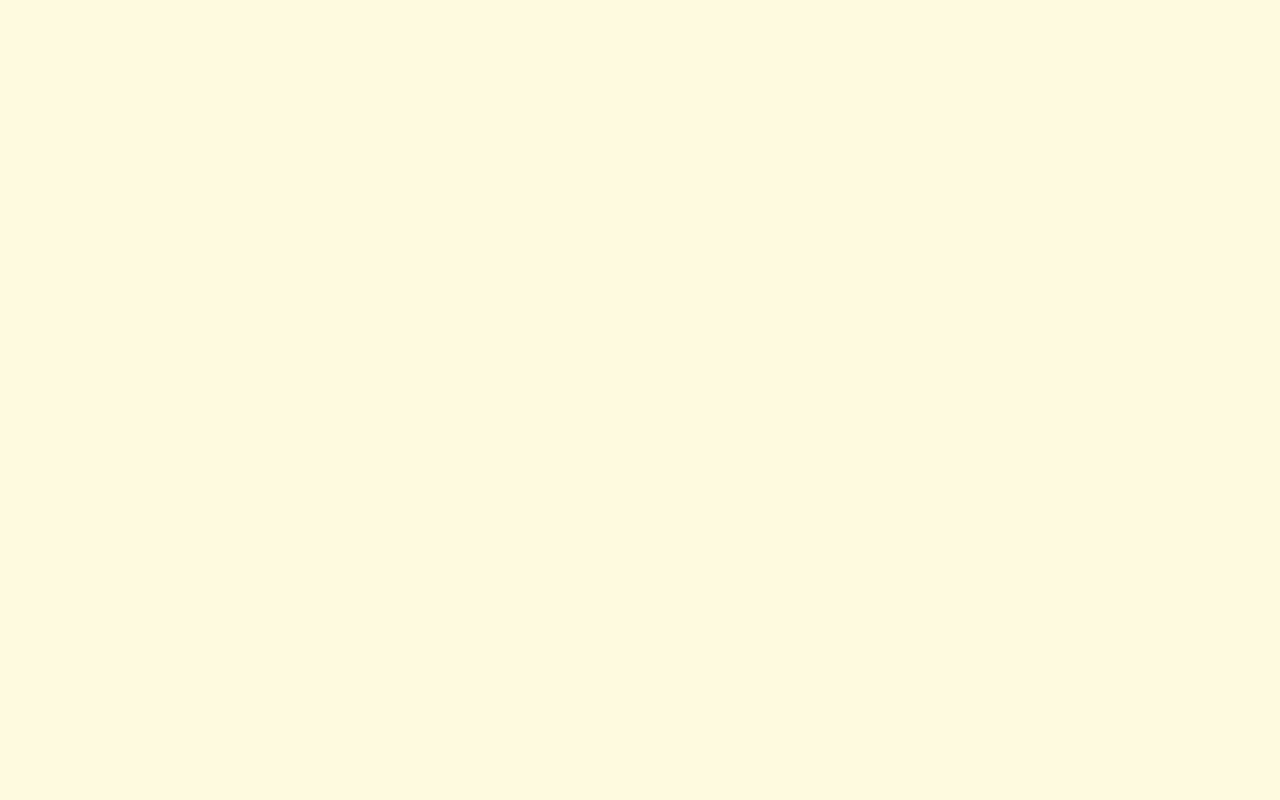
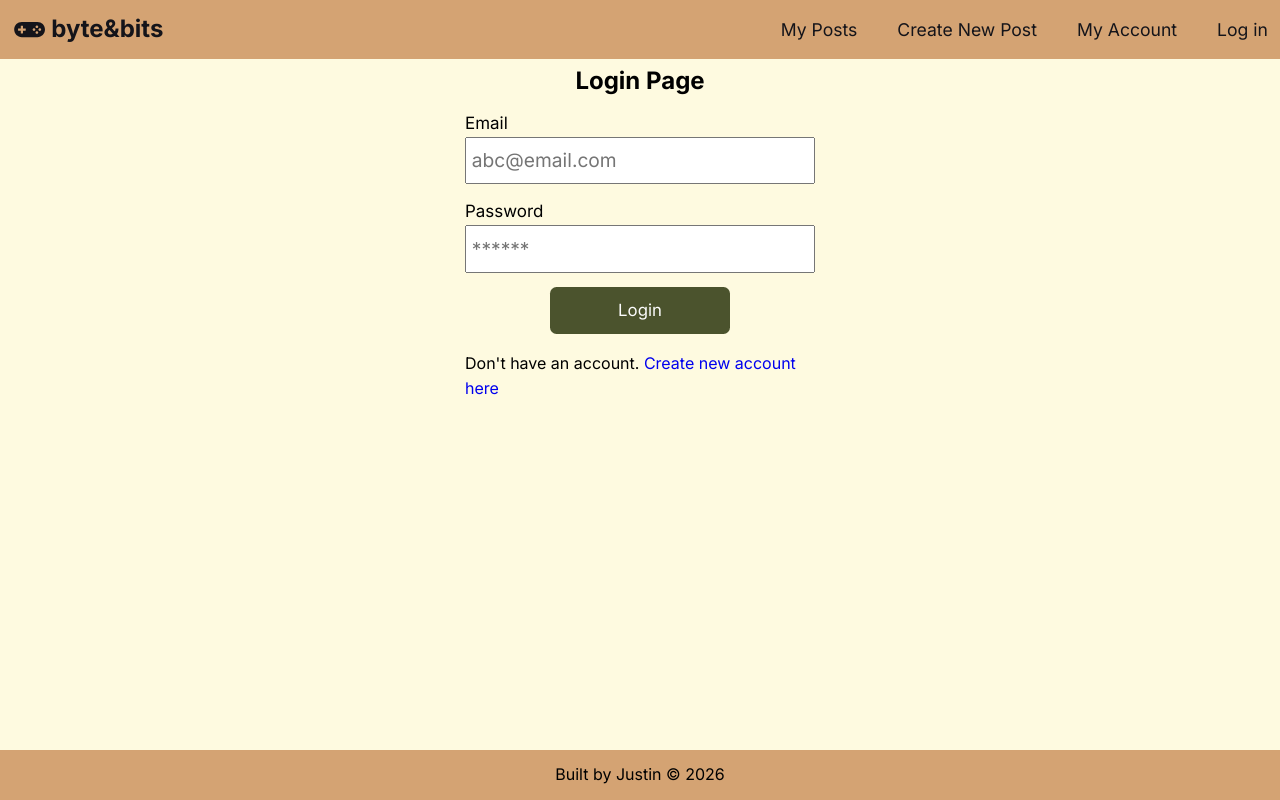
Before and after one commit to justinjones38/retro-game-forum, a React (Vite) app: page /login in a window 1280 px wide. Before the commit this address had no page. Built offline with nearby package versions, Linux system fonts and the light colour scheme.

Commit message:
created login page

```diff
--- a/src/components/Navbar.jsx
+++ b/src/components/Navbar.jsx
@@ -64,6 +64,16 @@ export default function Navbar() {
                   My Account
                 </NavLink>
               </li>
+              <li className={`${styles.navItem} ${styles.loginBtn}`}>
+                <NavLink
+                  to="login"
+                  className={({isActive}) => isActive ? `${styles.navLink} ${styles.active}` : `${styles.navLink}`}
+                  onClick={() => setIsMenuShown(false)}
+                  >
+
+                  Log in
+                </NavLink>
+              </li>
             </ul>
           </div>
         </div>
--- a/src/components/Navbar.module.css
+++ b/src/components/Navbar.module.css
@@ -1,4 +1,8 @@
 nav {
+  position: fixed;
+  top: 0;
+  left: 0;
+  right: 0;
   background-color: var(--navbar-bg-color);
   padding: 0.75em;
 }
@@ -78,6 +82,8 @@ nav {
   border-bottom: 4px solid var(--navbar-border-color);
 }
 
+
+
 @media (min-width: 750px) {
   .closeBtn, .hamburgerMenu {
     display: none;
--- a/src/layouts/Layout.jsx
+++ b/src/layouts/Layout.jsx
@@ -1,6 +1,8 @@
 import styles from "./Layout.module.css"
 import Navbar from "../components/Navbar"
 import Footer from "../components/Footer"
+import { Outlet } from "react-router"
+
 
 export default function Layout() {
   return (
@@ -8,6 +10,9 @@ export default function Layout() {
       <header>
         <Navbar />
       </header>
+      <main>
+        <Outlet />
+      </main>
       <Footer />
     </div>
   )
--- a/src/layouts/Layout.module.css
+++ b/src/layouts/Layout.module.css
@@ -3,3 +3,10 @@
   flex-direction: column;
   min-height: 100vh;
 }
+
+main {
+  max-width: 1000px;
+  width: 98%;
+  margin: 0 auto;
+  padding-top: 4em;
+}
--- /dev/null
+++ b/src/pages/Login.jsx
@@ -0,0 +1,42 @@
+import { useState } from "react"
+import styles from "./Login.module.css"
+import { Link } from "react-router";
+
+export default function Login() {
+  const [email, setEmail] = useState("");
+  const [password, setPassword] = useState("");
+
+  console.log("run");
+
+  return (
+    <section className={styles.container}>
+      <h2 className={styles.title}>Login Page</h2>
+      <form className={styles.form}>
+        <label htmlFor="email" className={styles.label}>Email</label>
+        <input
+          type="email"
+          value={email}
+          onChange={(e) => setEmail(e.target.value)}
+          id="email"
+          placeholder="abc@email.com"
+          className={styles.input}
+        />
+
+        <label htmlFor="password" className={styles.label}>Password</label>
+        <input
+          type="password"
+          value={password}
+          onChange={(e) => setPassword(e.target.value)}
+          id="password"
+          placeholder="******"
+          className={styles.input}
+        />
+        <button className={styles.btn}>Login</button>
+      </form>
+
+      <p className={styles.description}>
+        Don't have an account. <Link to="#">Create new account here</Link>
+      </p>
+    </section>
+  )
+}
--- /dev/null
+++ b/src/pages/Login.module.css
@@ -0,0 +1,34 @@
+.container {
+  width: 85%;
+  margin: 0 auto;
+  max-width: 350px;
+}
+
+.label {
+  font-size: 1.06rem;
+}
+
+.input {
+  font-size: 1.2rem;
+  padding: 0.5em 0.25em;
+  width: 100%;
+  margin-bottom: 0.75em;
+}
+
+.btn {
+  display: block;
+  font-size: 1.05rem;
+  width: 60%;
+  max-width: 180px;
+  padding: 0.8em 1.5em;
+  margin: 0 auto 1em;
+  background-color: var(--primary-btn-bg-color);
+  color: var(--primary-btn-color);
+  transition: 0.3s background-color;
+  border: none;
+  border-radius: 6.5px;
+}
+
+.btn:focus, .btn:hover {
+  background-color: var(--primary-btn-bg-hover-color);
+}
--- a/src/routes/AppRouter.jsx
+++ b/src/routes/AppRouter.jsx
@@ -1,13 +1,13 @@
 import {BrowserRouter, Routes, Route} from "react-router";
 import Layout from "../layouts/Layout";
-
+import Login from "../pages/Login";
 
 export default function AppRouter() {
   return (
     <BrowserRouter>
       <Routes>
         <Route path="/" element={<Layout />}>
-
+          <Route path="login" element={<Login />} />
         </Route>
       </Routes>
     </BrowserRouter>
--- a/src/styles/typography.css
+++ b/src/styles/typography.css
@@ -1,4 +1,13 @@
 h1 {
   font-size: 1.5rem;
   line-height: 1.2;
+  font-weight: 700;
 }
+
+h2 {
+  font-size: 1.5rem;
+  line-height: 1.4;
+  font-weight: 700;
+  text-align: center;
+  margin-bottom: 0.5em;
+}
--- a/src/styles/variables.css
+++ b/src/styles/variables.css
@@ -6,8 +6,13 @@
   /* Text Colors */
   --primary-text-color: #14141A;
   --primary-text-hover-color: #14141a95;
+  --menu-btn-hover-color: #fff;
 
-  --menu-btn-hover-color: #fff;
+  /* Button Colors */
+  --primary-btn-bg-color: #4B532D;
+  --primary-btn-bg-hover-color: #929E57;
+  --primary-btn-bg-disabled-color: #4b532d80;
+  --primary-btn-color: #FCFCFC;
 
   /* Border Colors */
   --navbar-border-color: #14141A;
```
